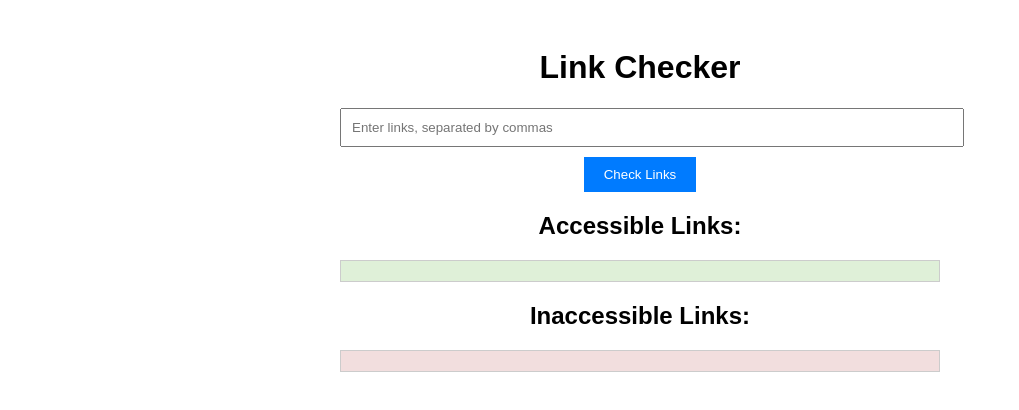
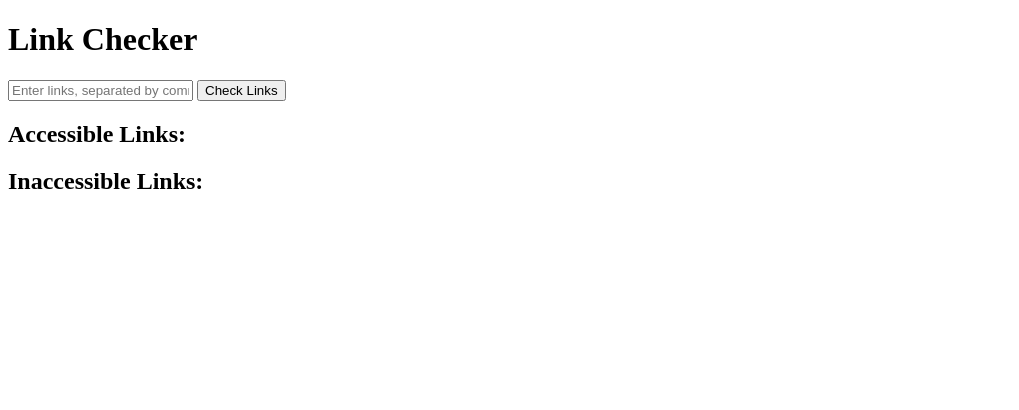
Before and after one commit to hdsnisnotreal/link-checker, a plain HTML site: page index.html in a window 1280 px wide. Shown: the whole page, without its empty margins (0-1019 px from the left). Drawn offline with Linux system fonts and the light colour scheme.

Commit message:
Update index.html

```diff
--- a/index.html
+++ b/index.html
@@ -3,71 +3,71 @@
 <head>
     <title>Link Checker</title>
     <style>
-        body {
-            font-family: Arial, sans-serif;
-        }
-        .container {
-            max-width: 600px;
-            margin: 0 auto;
-            padding: 20px;
-        }
-        h1 {
-            text-align: center;
-        }
-        .form-container {
-            text-align: center;
-        }
-        .form-container input[type="text"] {
-            width: 100%;
-            padding: 10px;
-            margin-bottom: 10px;
-        }
-        .form-container button {
-            background-color: #007BFF;
-            color: white;
-            border: none;
-            padding: 10px 20px;
-            cursor: pointer;
-        }
-        .results {
-            margin-top: 20px;
-        }
-        .results h2 {
-            text-align: center;
-        }
-        .accessible-links, .inaccessible-links {
-            border: 1px solid #ccc;
-            padding: 10px;
-            margin: 10px 0;
-        }
-        .accessible-links {
-            background-color: #DFF0D8;
-        }
-        .inaccessible-links {
-            background-color: #F2DEDE;
-        }
+        /* CSS styles as before */
     </style>
 </head>
 <body>
     <div class="container">
         <h1>Link Checker</h1>
         <div class="form-container">
-            <form action="/check-links" method="post">
-                <input type="text" name="links" placeholder="Enter links, separated by commas" required>
+            <form id="link-form">
+                <input type="text" id="links-input" placeholder="Enter links, separated by commas" required>
                 <button type="submit">Check Links</button>
             </form>
         </div>
         <div class="results">
             <h2>Accessible Links:</h2>
-            <div class="accessible-links">
+            <div id="accessible-links" class="accessible-links">
                 <!-- Accessible links will be displayed here -->
             </div>
 
             <h2>Inaccessible Links:</h2>
-            <div class="inaccessible-links">
+            <div id="inaccessible-links" class="inaccessible-links">
                 <!-- Inaccessible links will be displayed here -->
             </div>
         </div>
     </div>
+
+    <script>
+        document.getElementById("link-form").addEventListener("submit", function(event) {
+            event.preventDefault(); // Prevent the form from submitting in the traditional way
+
+            // Get the input value (comma-separated links)
+            const linksInput = document.getElementById("links-input").value;
+
+            // Send an AJAX request to the server (You would need a server-side endpoint to handle this request)
+            // In this example, we simulate a response with sample data
+            fetch("/check-links", {
+                method: "POST",
+                body: JSON.stringify({ links: linksInput }),
+                headers: {
+                    "Content-Type": "application/json"
+                }
+            })
+            .then(response => response.json())
+            .then(data => {
+                // Display accessible links
+                const accessibleLinksContainer = document.getElementById("accessible-links");
+                accessibleLinksContainer.innerHTML = "";
+                data.accessibleLinks.forEach(link => {
+                    const linkElement = document.createElement("p");
+                    linkElement.textContent = link;
+                    accessibleLinksContainer.appendChild(linkElement);
+                });
+
+                // Display inaccessible links
+                const inaccessibleLinksContainer = document.getElementById("inaccessible-links");
+                inaccessibleLinksContainer.innerHTML = "";
+                data.inaccessibleLinks.forEach(link => {
+                    const linkElement = document.createElement("p");
+                    linkElement.textContent = link;
+                    inaccessibleLinksContainer.appendChild(linkElement);
+                });
+            })
+            .catch(error => {
+                console.error("Error:", error);
+            });
+        });
+    </script>
 </body>
 </html>
```
